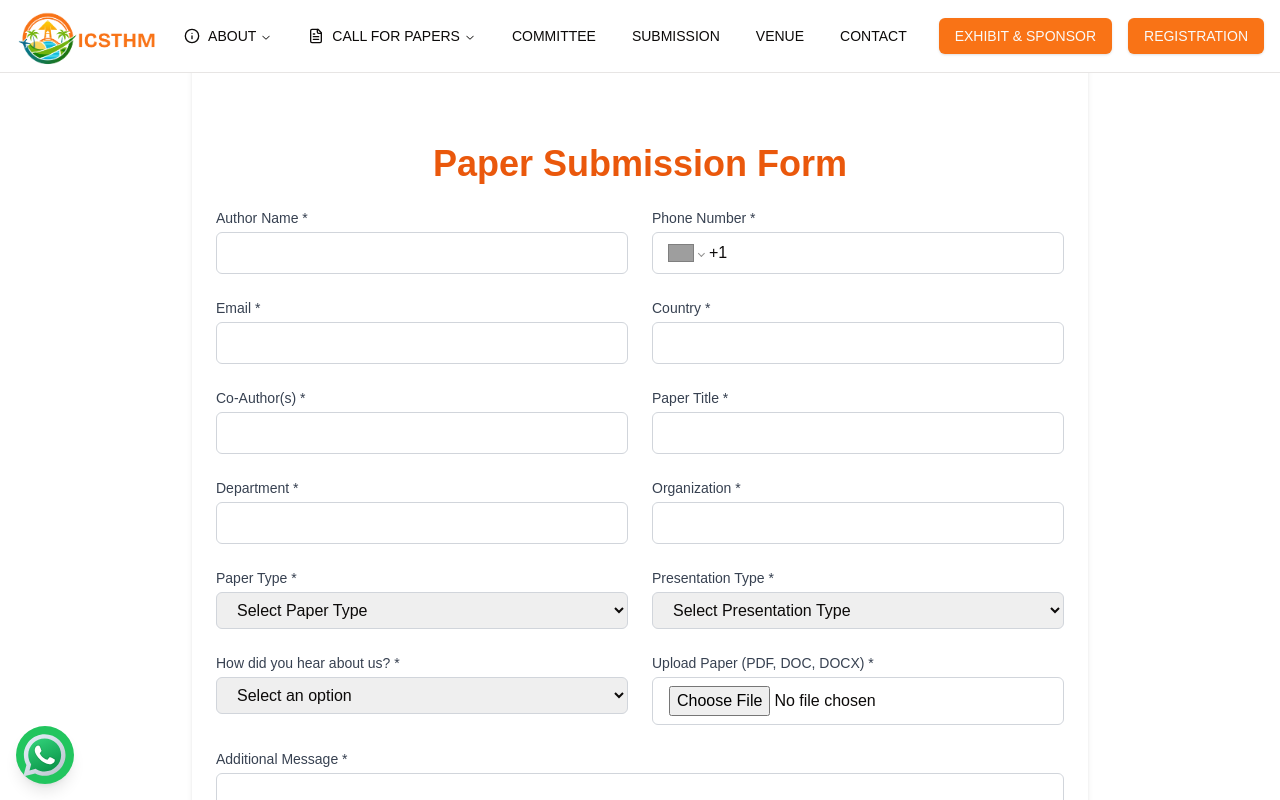
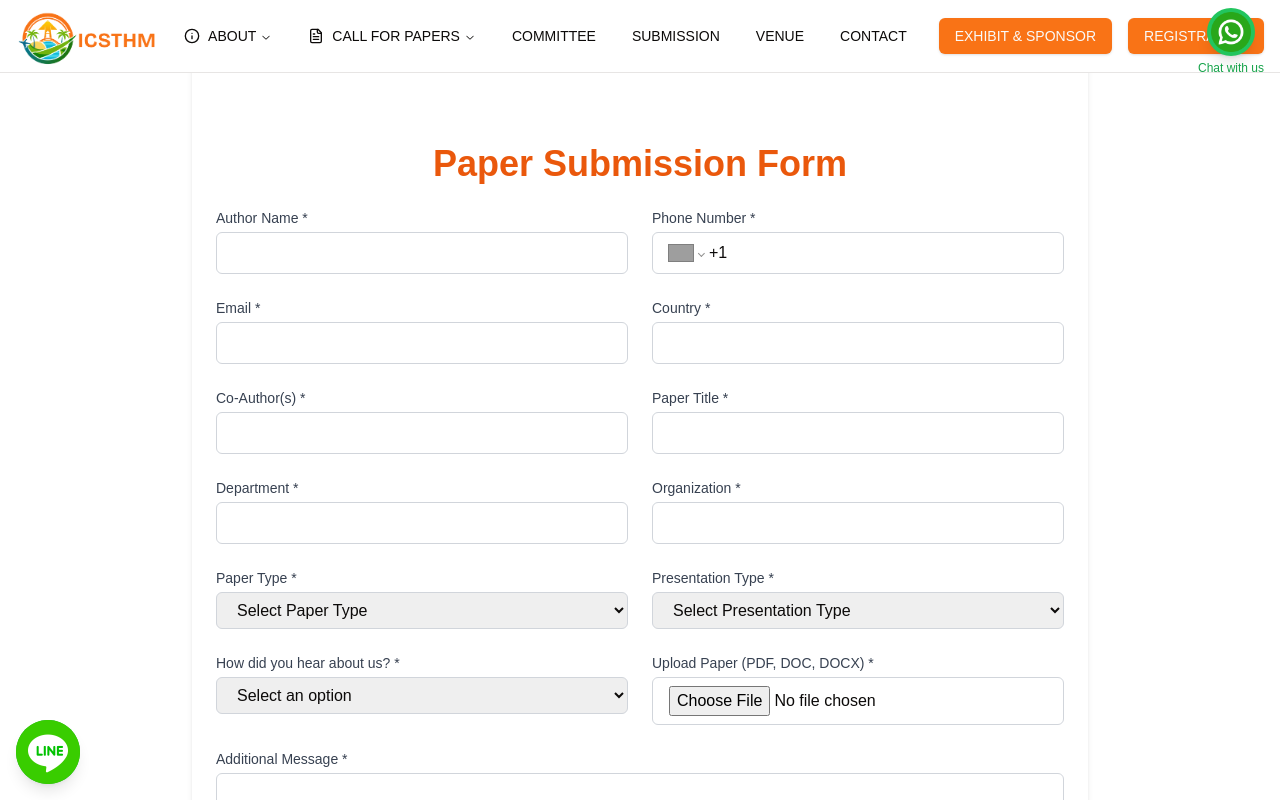
Before and after one commit to ZepResearch/icsthm, a Next.js app: page /submission in a window 1280 px wide. Shown: the top 800 px of the page. Built offline with nearby package versions, Linux system fonts and the light colour scheme; grey boxes are pictures that could not be loaded.

Commit message:
line whtsapp

```diff
--- a/src/app/layout.js
+++ b/src/app/layout.js
@@ -6,6 +6,7 @@ import { ToastProvider } from '@/components/ui/ToastProvider';
 import TawkToChat from "@/components/TawkToChat";
 import { FloatingWhatsAppButton } from "@/components/whatsapp";
 import Script from "next/script";
+import { LineMessengerButton } from "@/components/line-messenger-button";
 
 
 const geistSans = localFont({
@@ -105,7 +106,8 @@ export default function RootLayout({ children }) {
         <Footer/>
         <TawkToChat/>
        <ToastProvider />
-       <FloatingWhatsAppButton phoneNumber="8260080050" message="How can we assist you?" />
+       <LineMessengerButton/>
+       {/* <FloatingWhatsAppButton phoneNumber="8260080050" message="How can we assist you?" /> */}
       </body>
 
     </html>
--- a/src/components/Footer.jsx
+++ b/src/components/Footer.jsx
@@ -49,7 +49,7 @@ export default function Footer() {
                   </div>
                   <div className="flex items-center">
                     <Phone className="mr-2 text-primary" />
-                    <span>+91 8260080050</span>
+                    <span>+91 7848854815</span>
                   </div>
                   <div className="flex items-center">
                     <MapPin className="mr-2 text-primary" />
--- a/src/components/Navbar.jsx
+++ b/src/components/Navbar.jsx
@@ -144,6 +144,14 @@ const MobileNav = () => (
             </Button>
           </SheetClose>
         </div>
+        <div className="mt-4 flex justify-center flex-col items-center">
+          <Button size="icon" className="rounded-full bg-green-500 hover:bg-green-600 h-12 w-12">
+            <Link href="https://wa.me/9237388328" target="_blank" rel="noopener noreferrer">
+              <img src="/whatsapp.png" className="h-10 w-10 text-white" />
+            </Link>
+          </Button>
+              <span className="text-sm">chat with us</span>
+        </div>
       </nav>
     </SheetContent>
   </Sheet>
@@ -250,6 +258,15 @@ export default function Navbar() {
           </Button>
         </div>
         <MobileNav />
+        <div className="fixed right-4 top-2 z-50 hidden md:flex flex-col items-center">
+          <Button size="icon" className="rounded-full bg-green-500 hover:bg-green-600 h-12 w-12 shadow-lg">
+            <Link href="https://wa.me/9237388328" target="_blank" rel="noopener noreferrer">
+              <img src="/whatsapp.png" className="h-10 w-10 text-white" />
+              <span className="sr-only">Contact via WhatsApp</span>
+            </Link>
+          </Button>
+          <span className="text-xs font-medium mt-1 text-green-600">Chat with us</span>
+        </div>
       </div>
     </div>
   );
--- a/src/components/VenueWithFAQ.jsx
+++ b/src/components/VenueWithFAQ.jsx
@@ -42,7 +42,7 @@ export default function VenueWithFAQ() {
                   </p>
                   <p className="flex items-center">
                     <Phone className="mr-2 h-4 w-4 text-orange-500" />
-                    +91 8260080050
+                    +91 7848854815
                   </p>
                   <p className="flex items-center ">
                     <Mail className="mr-2 h-4 w-4 text-orange-500" />
--- /dev/null
+++ b/src/components/line-messenger-button.jsx
@@ -0,0 +1,60 @@
+"use client"
+
+import { useState, useEffect } from "react"
+import { MessageCircle, X } from "lucide-react"
+import { Button } from "@/components/ui/button"
+import { cn } from "@/lib/utils"
+
+
+
+export function LineMessengerButton({
+  lineUrl = "https://line.me/R/ti/p/abinash.zepresearch",
+  customText = "Chat with us on Line",
+  position = "bottom-left",
+  showOnMobile = true,
+}) {
+  const [isOpen, setIsOpen] = useState(false)
+  const [mounted, setMounted] = useState(false)
+
+  // Only show after component is mounted to avoid hydration issues
+  useEffect(() => {
+    setMounted(true)
+  }, [])
+
+  if (!mounted) return null
+
+  const positionClasses = {
+    "bottom-left": "left-4 bottom-4",
+    "bottom-right": "right-4 bottom-4",
+  }
+
+  return (
+    <div
+      className={cn(
+        "fixed z-50 flex flex-col items-start gap-3",
+        positionClasses[position],
+        !showOnMobile && "hidden md:flex",
+      )}
+    >
+      {isOpen && (
+        <div className="animate-fade-in-up mb-2 rounded-lg bg-white p-4 shadow-lg">
+          <p className="mb-3 text-sm font-medium">{customText}</p>
+          <Button className="w-full bg-[#06C755] hover:bg-[#06C755]/90" onClick={() => window.open(lineUrl, "_blank")}>
+            Open Line
+          </Button>
+        </div>
+      )}
+      <Button
+        size="icon"
+        className={cn(
+          "h-16 w-16 rounded-full shadow-lg transition-all duration-300",
+          isOpen ? "bg-slate-500 hover:bg-slate-500/90" : "bg-green-600 hover:bg-[#06C755]/90",
+        )}
+        onClick={() => setIsOpen(!isOpen)}
+      >
+        {isOpen ? <X className="h-5 w-5" /> : <img src="/line.png" className="h-16 w-16 " />}
+        <span className="sr-only">{isOpen ? "Close Line Messenger chat" : "Open Line Messenger chat"}</span>
+      </Button>
+    </div>
+  )
+}
```
Also changed, not shown: public/line.png (added), public/whatsapp.png (added).
